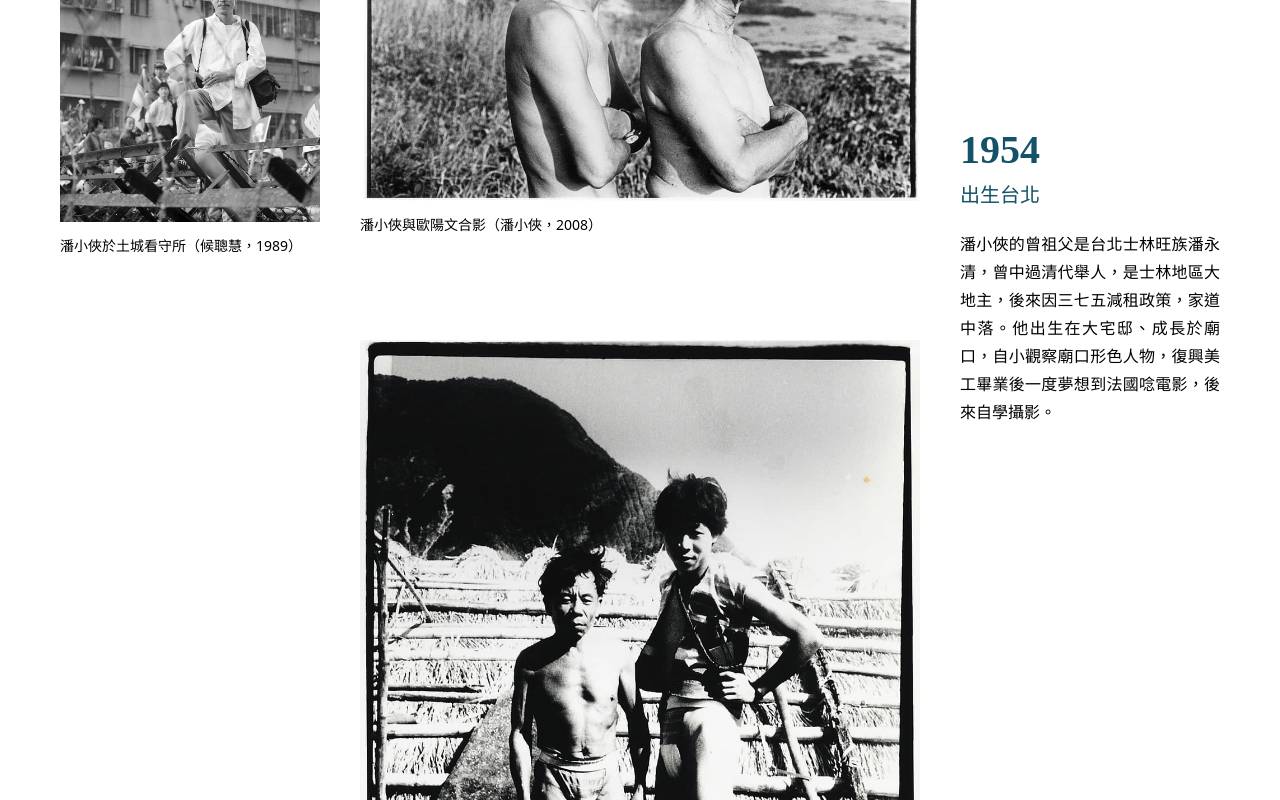
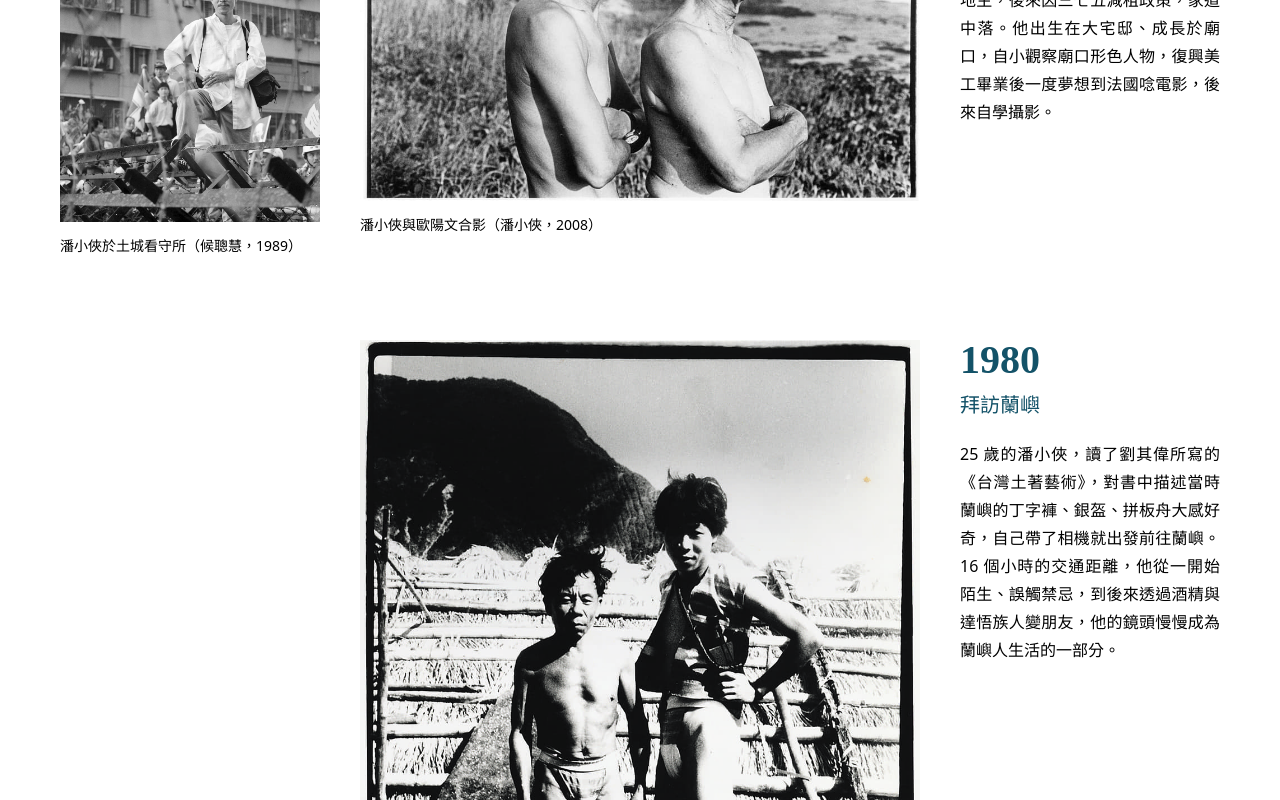
Before and after one commit to readr-media/projects, a Svelte app in the folder photographer-panhsiaohsia/: page / in a window 1280 px wide. Shown: the part 1080-1880 px from the top of the page. Built offline with nearby package versions, Linux system fonts and the light colour scheme; a web font is replaced by a local one.

Commit message:
feat(photographer-panhsiaohsia): replace parallax with sticky effect

```diff
--- a/photographer-panhsiaohsia/src/views/Desktop.svelte
+++ b/photographer-panhsiaohsia/src/views/Desktop.svelte
@@ -33,7 +33,6 @@
         />
         <div
           class="article__info info"
-          style="transform: translate(0, {-y / 3}px)"
         >
           <div class="info__info-title info-title">
             <Year year="1954" />
@@ -53,7 +52,6 @@
         />
         <div
           class="article__info info"
-          style="top: 500px; transform: translate(0, {-y / 3}px)"
         >
           <div class="info__info-title info-title">
             <Year year="1980" />
@@ -85,7 +83,6 @@
         />
         <div
           class="article__info info"
-          style="top: 800px; transform: translate(0, {-y / 3}px)"
         >
           <div class="info__info-title info-title">
             <Year year="1986" />
@@ -141,7 +138,6 @@
           />
         <div
           class="article__info info"
-          style="top: 1300px; transform: translate(0, {-y / 3}px)"
         >
           <div class="info__info-title info-title">
             <Year year="1990" />
@@ -167,7 +163,6 @@
         />
         <div
           class="article__info info"
-          style="top: 2300px; transform: translate(0, {-y / 3}px)"
         >
           <div class="info__info-title info-title">
             <Year year="1999-2002" />
@@ -199,7 +194,6 @@
         />
         <div
           class="article__info info"
-          style="top: 2600px; transform: translate(0, {-y / 3}px)"
         >
           <div class="info__info-title info-title">
             <Year year="2005" />
@@ -237,7 +231,6 @@
         />
         <div
           class="article__info info"
-          style="top: 2900px; transform: translate(0, {-y / 3}px)"
         >
           <div class="info__info-title info-title">
             <Year year="2006" />
@@ -269,7 +262,6 @@
         />
         <div
           class="article__info info"
-          style="top: 3600px; transform: translate(0, {-y / 3}px)"
         >
           <div class="info__info-title info-title">
             <Year year="2009" />
@@ -289,7 +281,6 @@
         />
         <div
           class="article__info info"
-          style="top: 3900px; transform: translate(0, {-y / 3}px)"
         >
           <div class="info__info-title info-title">
             <Year year="2015" />
@@ -309,7 +300,6 @@
         />
         <div
           class="article__info info"
-          style="top: 4200px; transform: translate(0, {-y / 3}px)"
         >
           <div class="info__info-title info-title">
             <Year year="2017" />
@@ -347,7 +337,6 @@
         />
         <div
           class="article__info info info--end"
-          style="top: 4500px; transform: translate(0, {-y / 3}px)"
         >
           <div class="info__info-title info-title">
             <Year year="2020" />
@@ -534,8 +523,12 @@
   .info {
     display: flex;
     flex-direction: column;
-    position: relative;
-    top: 300px;
+    position: sticky;
+    top: 50px;
+    left: 0;
+    height: max-content;
+    padding: 0 0 50px 0;
+    z-index: -2;
     &--end {
       justify-content: flex-end;
       padding: 0 0 100px 0;
```
